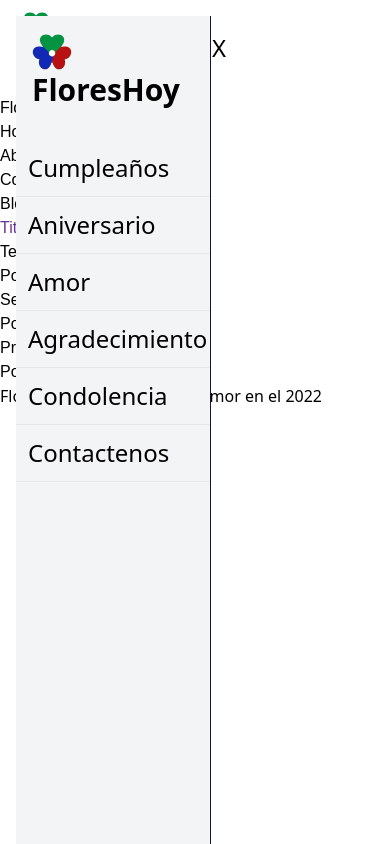
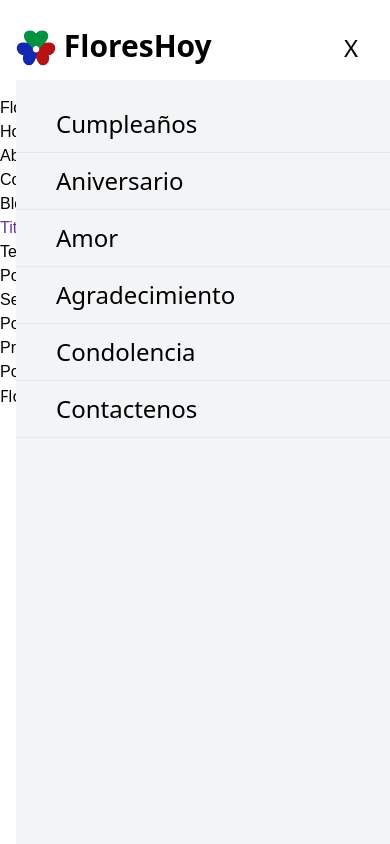
Before and after one commit to sosorio/tutorial-blog, a Gatsby site: page /blog in a window 390 px wide. Built offline with nearby package versions, Linux system fonts and the light colour scheme; Gatsby itself is replaced by a stand-in of ours.

Commit message:
otro ajuste mas del menu

```diff
--- a/src/components/Navbar.js
+++ b/src/components/Navbar.js
@@ -21,21 +21,18 @@ const Navbar = () => {
                 <li class="p-3">Contactenos</li>
                 </ul>
 
-        <div onClick={handleNav} class="block md:hidden p-4 w-[90%]">
+        <div onClick={handleNav} class="block md:hidden p-4">
             {!nav ? 'X' : <StaticImage src="../images/bars-solid.svg"
      alt="Menu" height={50} />}
-          <div class={!nav ? "fixed left-0 top-0 w-[50%] h-full border-r border-r-gray-900 bg-gray-100 m-4 ease-in-out duration-500"
+          <div class={!nav ? "fixed left-0 top-15 w-[100%] h-full border-r border-r-gray-900 bg-gray-100 m-4 ease-in-out duration-500"
      : "fixed left-[-100%]"}>
-     <h1 class="w-full text-3xl font-bold p-4"><StaticImage src="../images/logo-floresHoy.png"
-     alt="logo" height={40}  /> FloresHoy</h1>
-
         <ul class="pt-4">
-        <li class="p-3 border-b">Cumpleaños</li>
-                <li class="p-3 border-b">Aniversario</li>
-                <li class="p-3 border-b">Amor</li>
-                <li class="p-3 border-b">Agradecimiento</li>
-                <li class="p-3 border-b">Condolencia</li>
-                <li class="p-3 border-b">Contactenos</li>
+        <li class="pl-10 p-3 border-b">Cumpleaños</li>
+                <li class="pl-10 p-3 border-b">Aniversario</li>
+                <li class="pl-10 p-3 border-b">Amor</li>
+                <li class="pl-10 p-3 border-b">Agradecimiento</li>
+                <li class="pl-10 p-3 border-b">Condolencia</li>
+                <li class="pl-10 p-3 border-b">Contactenos</li>
         </ul>
      </div>
         </div>
```
